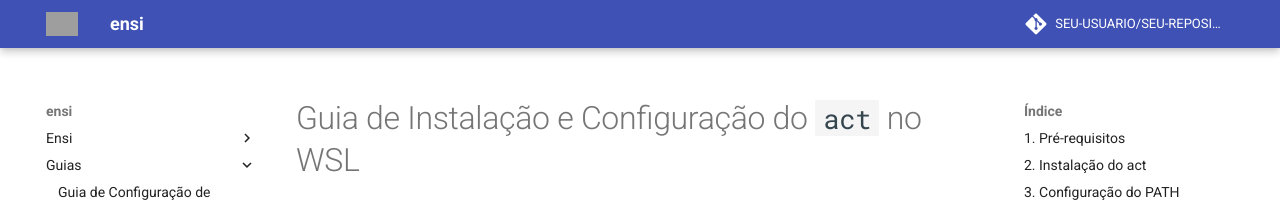
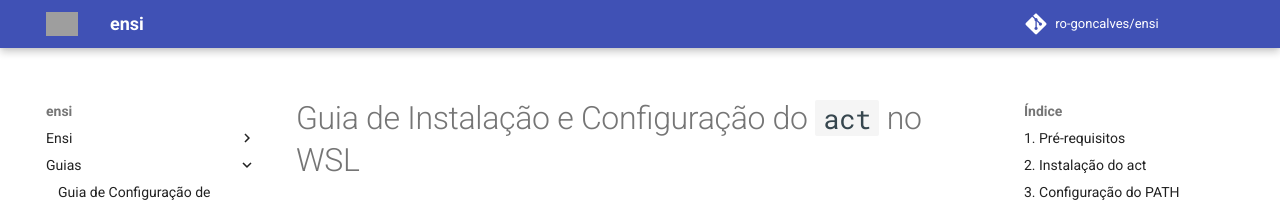
Before and after one commit to Ro-Goncalves/ensi, an MkDocs documentation site: the page built from docs/guias/guia_instalação_configuração_act_wsl.md, in a window 1280 px wide. Shown: the top 202 px of the page. Built offline with MkDocs 1.6.1 and Material for MkDocs 9.7.7, drawn with Linux system fonts in a browser that asks for light colours; comment, search, counter and statistics services are not loaded; some of the changed lines change nothing that is shown; grey boxes are pictures that could not be loaded.

Commit message:
Atualizando o arquivos mkdocs

```diff
--- a/mkdocs.yml
+++ b/mkdocs.yml
@@ -1,40 +1,54 @@
-site_name: ensi # Altere para o nome do seu projeto
-repo_url: https://github.com/SEU-USUARIO/SEU-REPOSITORIO # Altere para o URL do seu repositório
-repo_name: SEU-USUARIO/SEU-REPOSITORIO # Altere para o nome do seu repositório (usuário/repositório)
-edit_uri: tree/main/docs # Normalmente a branch principal é 'main', não 'master'. Verifique no seu repositório.
+# Nome do site que aparece no topo da documentação
+site_name: ensi
 
+# URL do repositório GitHub (aparece no canto superior direito do tema)
+repo_url: https://github.com/Ro-Goncalves/ensi
+
+# Nome que será exibido no botão/ícone do repositório
+repo_name: ro-goncalves/ensi
+
+# Caminho para a edição rápida dos arquivos no GitHub (relativo ao repo_url)
+# "tree/master/docs" significa que o botão "Editar" levará para a pasta docs no branch master
+edit_uri: tree/master/docs
+
+# Configurações do tema visual
 theme:
-  name: material
-  language: pt-BR
-  logo: assets/logo.png
-  favicon: assets/logo.png
+  name: material           # Usa o tema Material for MkDocs
+  language: pt-BR          # Idioma da interface do tema
+  logo: assets/logo.png    # Caminho para o logo exibido na barra superior
+  favicon: assets/logo.png # Ícone que aparece na aba do navegador
 
+# Extensões do Markdown usadas pelo MkDocs
 markdown_extensions:
-  - attr_list
-  - admonition
-  - pymdownx.tasklist
-  - pymdownx.superfences:
+  - attr_list             # Permite adicionar atributos HTML diretamente no Markdown
+  - admonition            # Permite criar blocos de destaque (nota, aviso, etc.)
+  - pymdownx.tasklist     # Listas de tarefas (checkboxes) no Markdown
+  - pymdownx.superfences: # Suporte a blocos de código avançados e customizados
       custom_fences:
-        - name: mermaid
+        - name: mermaid   # Suporte ao Mermaid.js para diagramas
           class: mermaid
-          format: !!python/name:pymdownx.superfences.fence_code_format
-  - pymdownx.emoji:
-      emoji_index: !!python/name:materialx.emoji.twemoji
-      emoji_generator: !!python/name:materialx.emoji.to_svg
+          format: pymdownx.superfences.fence_code_format # Formata o código usando a função padrão do pymdownx
+  - pymdownx.emoji:       # Suporte a emojis
+      emoji_index: materialx.emoji.twemoji   # Usa o índice de emojis do Material
+      emoji_generator: materialx.emoji.to_svg # Gera emojis como SVG para melhor qualidade
 
+# CSS extra para customização visual do tema
 extra_css:
   - stylesheets/extra.css
 
+# Monitoramento de alterações — inclui a pasta 'ensi' no watch do servidor mkdocs serve
 watch:
-  - ensi # Aponte para a pasta principal do seu código Python, que é 'ensi' neste caso
+  - ensi # Pasta principal do código Python, útil para recarregar docs quando o código muda
 
+# Lista de plugins habilitados
 plugins:
-- macros
--  mkdocstrings:
-    handlers:
-      python:
-        paths: [ensi] # Aponte para a pasta do seu código para que o mkdocstrings leia os docstrings
+  - macros                # Permite criar macros e variáveis reutilizáveis nos arquivos Markdown
+  - mkdocstrings:         # Gera documentação automaticamente a partir de docstrings do código
+      handlers:
+        python:
+          paths: [ensi]   # Caminho para o código Python a ser documentado
 
+# Configurações extras que podem ser usadas no tema ou em macros
 extra:
   commands:
-    run: poetry run ensi # Atualize o comando para executar o seu projeto
+    run: poetry run ensi  # Comando para rodar o projeto diretamente (mostrado na doc, se desejado)
```
